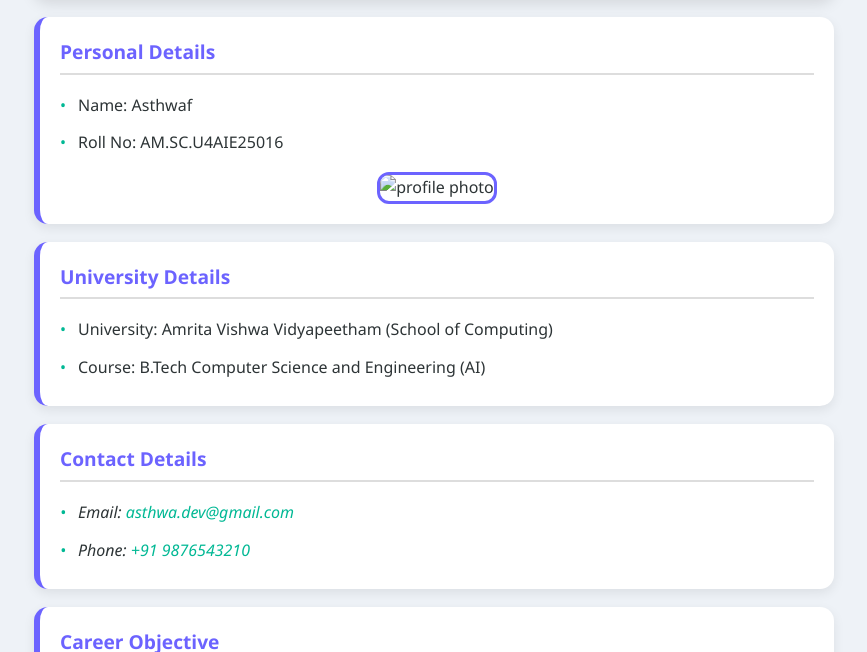
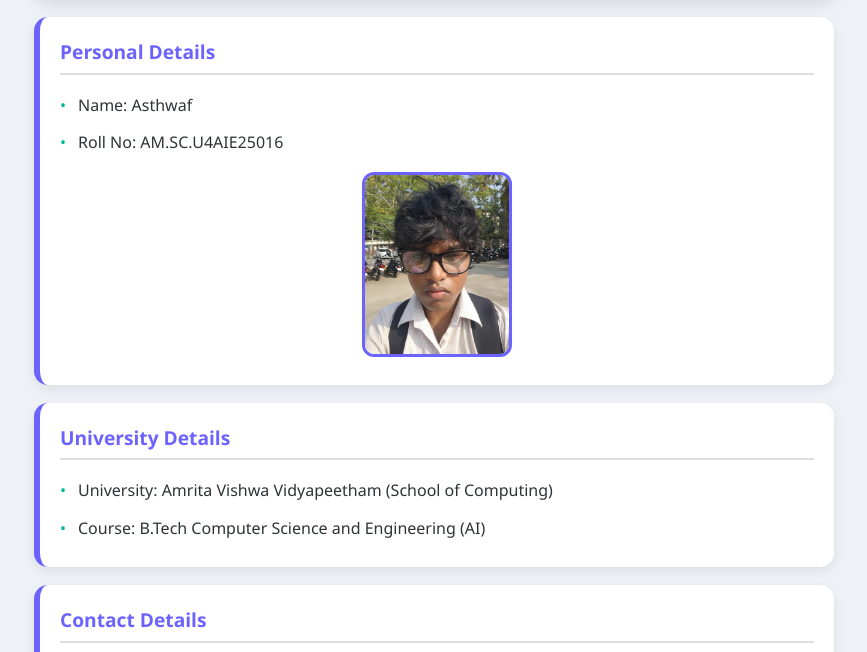
Before and after one commit to asthwafahammed0099-sudo/asthwaf.github.io, a plain HTML site: page index.html in a window 1280 px wide. Shown: the part 105-757 px from the top of the page, without its empty margins (206-1073 px from the left). Drawn offline with Linux system fonts and the light colour scheme.

Commit message:
Update index.html with new profile image
Updated profile image and fixed formatting issues.

```diff
--- a/index.html
+++ b/index.html
@@ -19,7 +19,7 @@
           <li>Roll No: AM.SC.U4AIE25016</li>
         </ul>
         <figure>
-            <img src="pic3.jpeg" alt="profile photo" width="150" height="185">
+            <img src="asthwaf.jpeg" alt="profile photo" width="150" height="185">
         </figure>
     </section>
 
```
